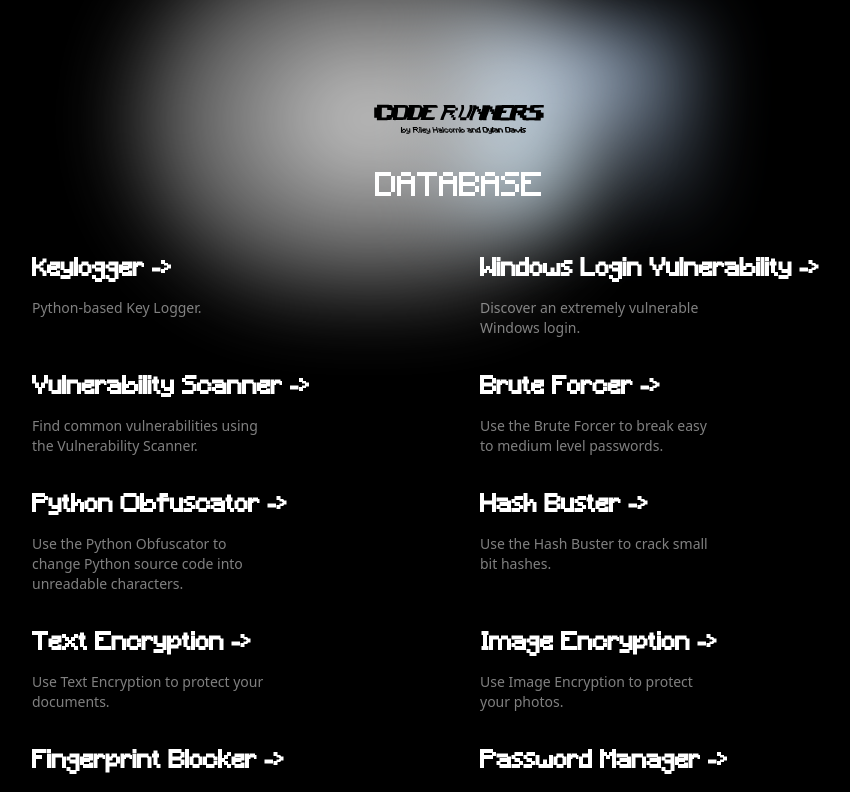
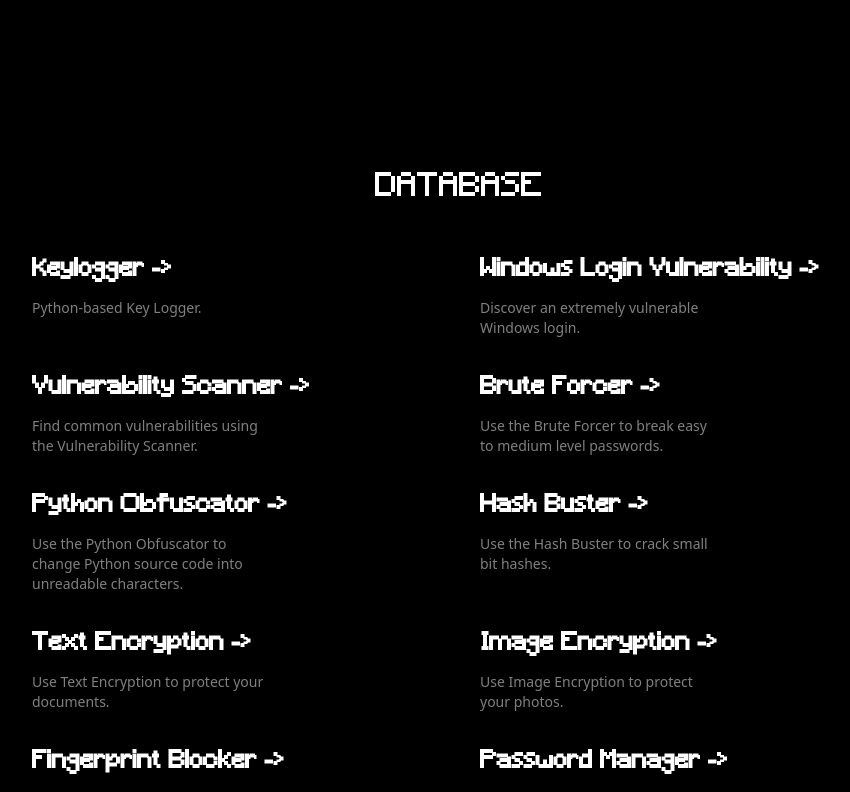
Before and after one commit to rileyhalcomb/CodeRunner, a Next.js app: page /database in a window 1280 px wide. Shown: the top 792 px of the page, without its empty margins (181-1031 px from the left). Built offline with nearby package versions, Linux system fonts and the light colour scheme.

Commit message:
Update minor changes

```diff
--- a/pages/about.tsx
+++ b/pages/about.tsx
@@ -16,7 +16,7 @@
 
             <main className="flex min-h-screen flex-col items-center justify-between p-24">
                 <div
-                    className="relative flex place-items-center before:absolute before:h-[300px] before:w-full sm:before:w-[480px] before:-translate-x-1/2 before:rounded-full before:bg-gradient-radial before:from-white before:to-transparent before:blur-2xl before:content-[''] after:absolute after:-z-20 after:h-[180px] after:w-full sm:after:w-[240px] after:translate-x-1/3 after:bg-gradient-conic after:from-sky-200 after:via-blue-200 after:blur-2xl after:content-[''] before:dark:bg-gradient-to-br before:dark:from-transparent before:dark:to-blue-700 before:dark:opacity-10 after:dark:from-sky-900 after:dark:via-[#0141ff] after:dark:opacity-40 before:lg:h-[360px] z-[-1] animate-pulse">
+                    className="relative flex place-items-center after:absolute animate-none">
                     <Image
                         className="relative dark:drop-shadow-[0_0_0.3rem_#ffffff70] dark:invert"
                         src="/coderunnerspix.svg"
--- a/pages/database.tsx
+++ b/pages/database.tsx
@@ -15,7 +15,7 @@
 
             <main className="flex min-h-screen flex-col items-center justify-between p-24">
                 <div
-                    className="relative flex place-items-center before:absolute before:h-[300px] before:w-full sm:before:w-[480px] before:-translate-x-1/2 before:rounded-full before:bg-gradient-radial before:from-white before:to-transparent before:blur-2xl before:content-[''] after:absolute after:-z-20 after:h-[180px] after:w-full sm:after:w-[240px] after:translate-x-1/3 after:bg-gradient-conic after:from-sky-200 after:via-blue-200 after:blur-2xl after:content-[''] before:dark:bg-gradient-to-br before:dark:from-transparent before:dark:to-blue-700 before:dark:opacity-10 after:dark:from-sky-900 after:dark:via-[#0141ff] after:dark:opacity-40 before:lg:h-[360px] z-[-1] animate-pulse">
+                    className="relative flex place-items-center after:absolute animate-bounce">
                     <Image
                         className="relative dark:drop-shadow-[0_0_0.3rem_#ffffff70] dark:invert"
                         src="/coderunnerspix.svg"
```
